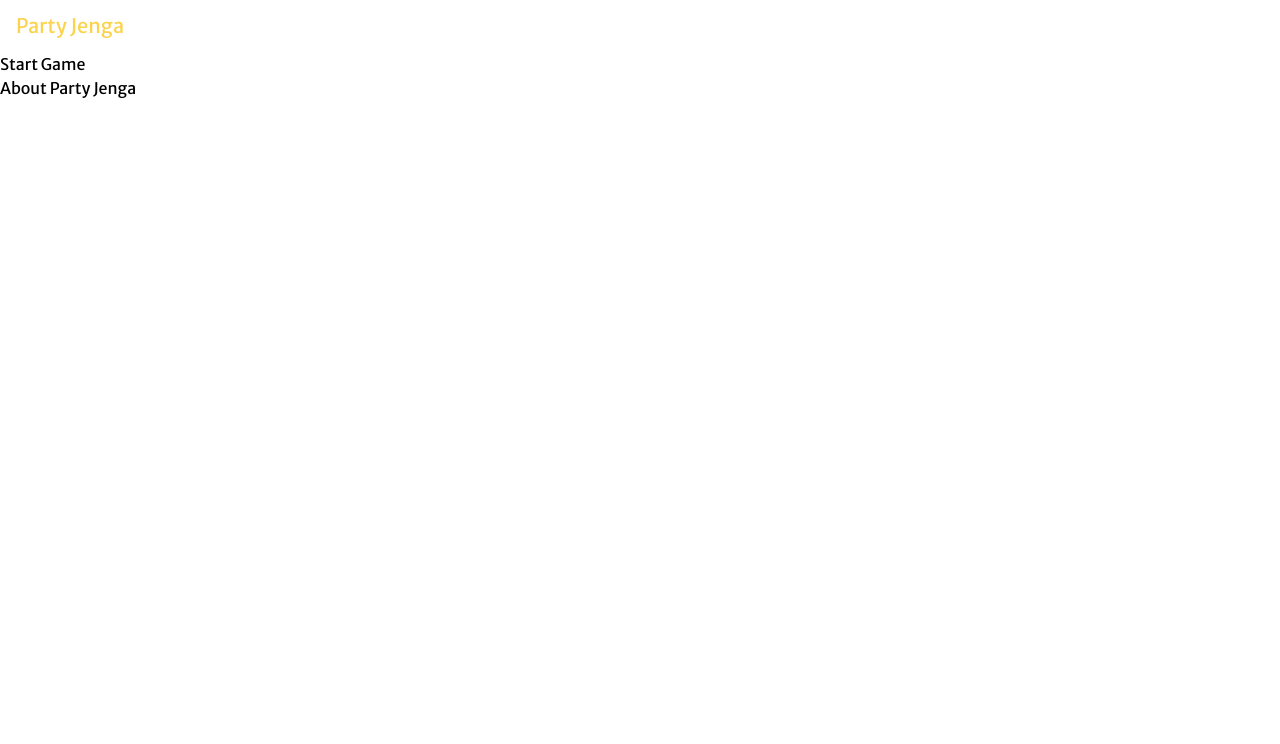
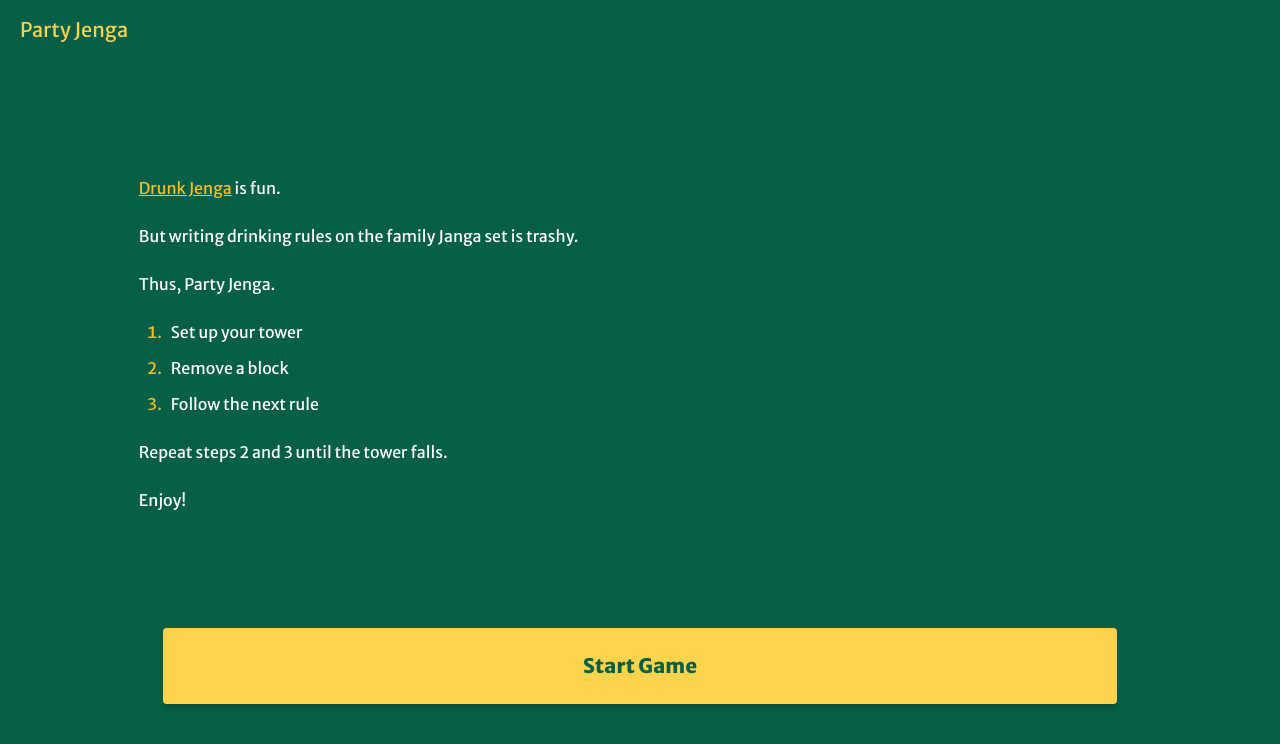
Before and after one commit to pbmarcano/party-jenga, a React (Create React App) app: page / in a window 1280 px wide. Shown: the top 744 px of the page. Built offline with nearby package versions, Linux system fonts and the light colour scheme.

Commit message:
Some touch ups for the home screen

```diff
--- a/src/components/Header.js
+++ b/src/components/Header.js
@@ -2,7 +2,7 @@ import { Link } from "react-router-dom";
 
 export function Header() {
   return (
-    <header className="py-3 px-4 text-xl text-amber-300">
+    <header className="py-4 px-4 text-xl text-amber-300">
       <Link to="/">
         <h1>Party Jenga</h1>
       </Link>
--- /dev/null
+++ b/src/components/Sponsor.js
@@ -0,0 +1,15 @@
+import React from "react";
+
+export function Sponsor() {
+  return (
+    <a href="https://www.buymeacoffee.com/marcano" target="_blank" rel="noreferrer" className="text-white mx-4 rounded-lg py-3 bg-emerald-900 flex items-center shadow-inner">
+      <div className="mx-4 text-4xl">
+        🍻
+      </div>
+      <div className="text-sm flex flex-col text-left">
+        <p className="text-amber-500">Enjoying Party Jenga?</p>
+        <p className="text-amber-600 text-xs mt-1">If you want to say thanks, buy me a beer!</p>
+      </div>
+    </a>
+  )
+}
--- a/src/components/Wrapper.js
+++ b/src/components/Wrapper.js
@@ -2,9 +2,11 @@ import { Header } from "../components/Header";
 
 export function Wrapper(props) {
   return (
-    <div className="container mx-auto flex flex-col min-h-screen">
+    <div className="container bg-emerald-800 mx-auto px-1 flex flex-col min-h-screen">
       <Header />
-      {props.children}
+      <main className="flex flex-col grow">
+        {props.children}
+      </main>
     </div>
   )
 }
--- a/src/index.js
+++ b/src/index.js
@@ -7,7 +7,7 @@ import {
 } from 'react-router-dom';
 import './index.css';
 import { App } from './routes/App';
-import { About } from './routes/About';
+// import { About } from './routes/About';
 import { Splash } from './routes/Splash';
 import reportWebVitals from './reportWebVitals';
 
@@ -17,7 +17,7 @@ root.render(
     <Routes>
       <Route path="/" element={<Splash />} />
       <Route path="/play" element={<App />} />
-      <Route path="/about" element={<About />} />
+      {/* <Route path="/about" element={<About />} /> */}
     </Routes>
   </BrowserRouter>
 );
--- a/src/routes/About.js
+++ b/src/routes/About.js
@@ -1,25 +1,12 @@
 import { Wrapper } from "../components/Wrapper";
+import { Sponsor } from "../components/Sponsor";
 
 export function About() {
   return (
     <Wrapper>
-      <div className="container prose prose-sm prose-h1:text-amber-400 text-amber-300">
-        <p>Drunk Jenga is fun.</p>
-
-        <p>But taking a sharpie to my family Janga set is trashy.</p>
-
-        <p>Thus, Party Jenga. A simple website to turn up any party with a Jenga set.</p>
-
-        <ol>
-          <li>Erect your tower</li>
-          <li>Fire up party Jenga</li>
-          <li>After every pulled brick tap “next rule”</li>
-        </ol>
-
-        <p>Enjoy.</p>
-
-        <p>P.S. If you enjoy this game and want to say thanks, you can buy me a beer.</p>
+      <div className="container px-4 prose prose-sm prose-h1:text-amber-400 text-amber-300">
       </div>
+      <Sponsor />
     </Wrapper>
   )
 }
--- a/src/routes/App.js
+++ b/src/routes/App.js
@@ -1,6 +1,7 @@
 import { useState } from "react";
 import tipsyRules from "../rules/tipsy.json";
 import { Wrapper } from "../components/Wrapper";
+import { Sponsor } from "../components/Sponsor";
 
 export function App() {
   const [rule, setRule] = useState(randomRule());
@@ -16,17 +17,24 @@ export function App() {
 
   return (
     <Wrapper>
-      <main className="text-white text-center grow flex flex-col">
-        <h2 className="text-4xl mt-36">{rule.name}</h2>
-        <p className="text-lg mt-24 w-3/4 mx-auto">
-          {rule.description}
-        </p>
-        <div className="mb-24 absolute inset-x-0 bottom-0 h-16">
-          <button onClick={() => next()} className="bg-amber-300 rounded shadow-md shadow-emerald-900 text-xl font-extrabold text-emerald-900 w-3/4 py-6">
-            Next Rule
-          </button>
+      <div className="text-white text-center grow flex flex-col">
+        <Sponsor />
+        <div className="m-auto">
+          <h2 className="text-4xl font-semibold">
+            {rule.name}
+          </h2>
+          <p className="text-lg mt-4 w-3/4 mx-auto font-thin">
+            {rule.description}
+          </p>
         </div>
-      </main>
+      </div>
+      <div className="mb-24 text-center">
+        <button
+          onClick={() => next()}
+          className="bg-amber-300 rounded shadow-md shadow-emerald-900 text-xl font-extrabold text-emerald-800 w-3/4 py-6">
+          Next Rule
+        </button>
+      </div>
     </Wrapper>
   );
 }
--- a/src/routes/Splash.js
+++ b/src/routes/Splash.js
@@ -4,11 +4,26 @@ import { Link } from "react-router-dom";
 export function Splash() {
   return (
     <Wrapper>
-      <div>
-        <Link to="/play">Start Game</Link> &nbsp;
+      <div className="prose marker:prose-ol:text-amber-400 prose-a:text-amber-400 text-white flex grow">
+        <div className="m-auto px-4">
+          <p><a href="">Drunk Jenga</a> is fun.</p>
+          <p>But writing drinking rules on the family Janga set is trashy.</p>
+          <p>Thus, Party Jenga.</p>
+          <ol>
+            <li>Set up your tower</li>
+            <li>Remove a block</li>
+            <li>Follow the next rule</li>
+          </ol>
+          <p>Repeat steps 2 and 3 until the tower falls.</p>
+          <p>Enjoy!</p>
+        </div>
       </div>
-      <div>
-        <Link to="/about">About Party Jenga</Link>
+      <div className="mb-24 text-center">
+        <Link
+          to="/play"
+          className="bg-amber-300 rounded shadow-md shadow-emerald-900 text-xl font-extrabold text-emerald-800 w-3/4 py-6 inline-block">
+          Start Game
+        </Link>
       </div>
     </Wrapper>
   )
```
Also changed, not shown: 1 other file (tests, documents, lock files or other folders).
